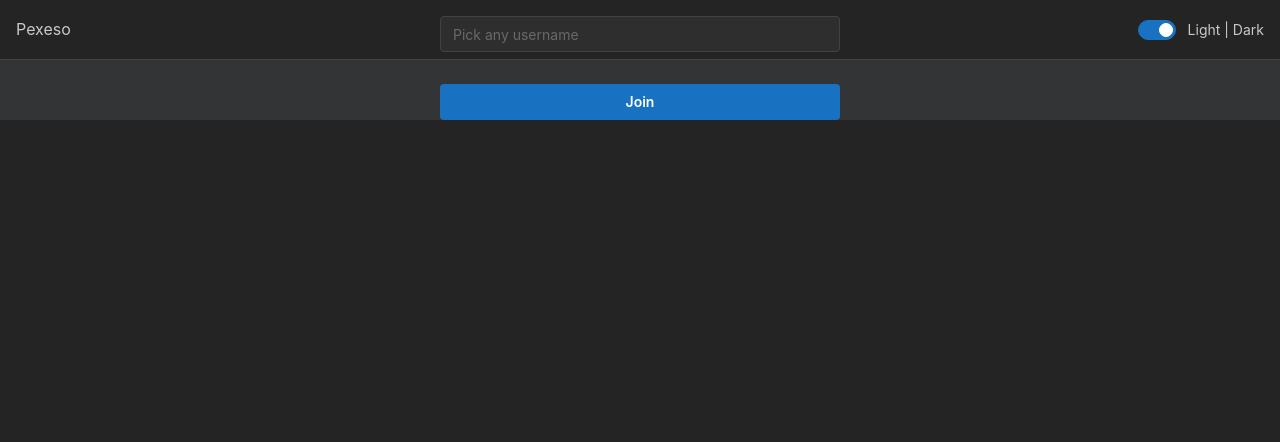
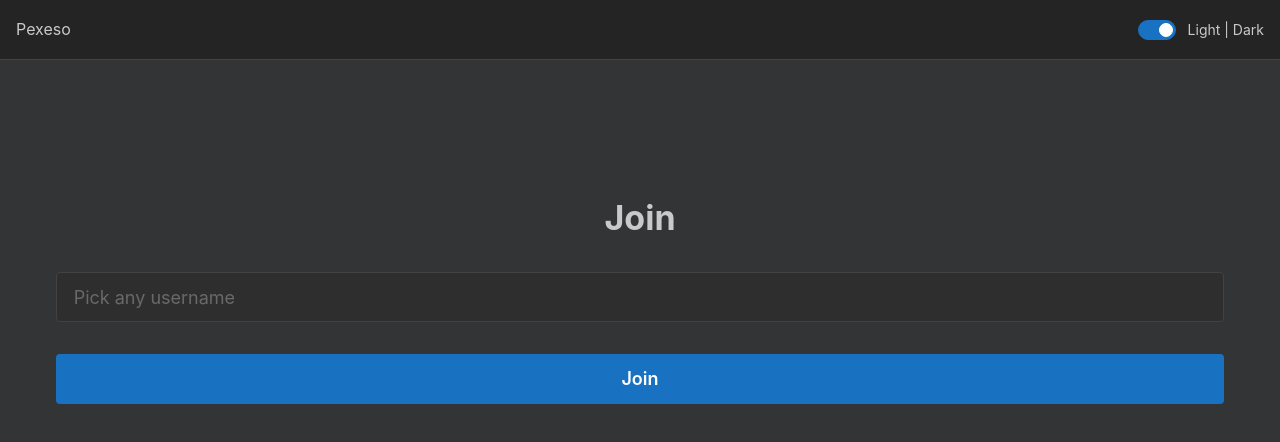
Before and after one commit to developer239/pexeso, a React (Vite) app in the folder apps/web/: page /lobby in a window 1280 px wide. Shown: the top 442 px of the page. Built offline with nearby package versions, Linux system fonts and the light colour scheme; no server answers.

Commit message:
fix: app layout

```diff
--- a/apps/web/src/App.tsx
+++ b/apps/web/src/App.tsx
@@ -1,8 +1,9 @@
 import '@mantine/core/styles.css'
-import { Box, Center, MantineProvider } from '@mantine/core'
+import { AppShell, Center, Container, MantineProvider } from '@mantine/core'
 import { QueryClient, QueryClientProvider } from '@tanstack/react-query'
 import React from 'react'
 import { Header } from 'src/components/Header'
+import { WebSocketProvider } from 'src/contexts/WebSocketContext'
 import { Router } from 'src/Router'
 import { theme } from 'src/theme'
 import 'src/global.css'
@@ -12,18 +13,20 @@ const queryClient = new QueryClient()
 export const App = () => (
   <React.StrictMode>
     <QueryClientProvider client={queryClient}>
-      <MantineProvider theme={theme}>
-        <Header />
-        <Center
-          maw="100%"
-          h="calc(100% - 60px)"
-          bg="var(--mantine-color-gray-light)"
-        >
-          <Box mt="-120px" maw="90%" w={400}>
-            <Router />
-          </Box>
-        </Center>
-      </MantineProvider>
+      <WebSocketProvider>
+        <MantineProvider theme={theme}>
+          <AppShell header={{ height: 60 }} padding="md">
+            <AppShell.Header>
+              <Header />
+            </AppShell.Header>
+            <AppShell.Main bg="var(--mantine-color-gray-light)">
+              <Container maw="1200" size="80%" style={{ paddingTop: '120px' }}>
+                <Router />
+              </Container>
+            </AppShell.Main>
+          </AppShell>
+        </MantineProvider>
+      </WebSocketProvider>
     </QueryClientProvider>
   </React.StrictMode>
 )
--- a/apps/web/src/components/AvailableGamesTable/index.tsx
+++ b/apps/web/src/components/AvailableGamesTable/index.tsx
@@ -17,7 +17,7 @@ export const AvailableGamesTable: FC<IProps> = ({ me }) => {
     body: games?.map((game) => [
       game.id,
       game.host.username,
-      `${game.players.length}/${game.maxPlayers}`,
+      `${game.players?.length || 0}/${game.maxPlayers}`,
       <Button
         key={game.id}
         variant="light"
--- a/apps/web/src/components/LoginForm/index.tsx
+++ b/apps/web/src/components/LoginForm/index.tsx
@@ -31,8 +31,9 @@ export const LoginForm = () => {
         onChange={(event) => setUsername(event.currentTarget.value)}
         required
         error={error?.message}
+        size="lg"
       />
-      <Button type="submit" fullWidth mt="xl">
+      <Button size="lg" type="submit" fullWidth mt="xl">
         Join
       </Button>
     </form>
--- /dev/null
+++ b/apps/web/src/contexts/WebSocketContext.tsx
@@ -0,0 +1,37 @@
+import React, {
+  createContext,
+  useContext,
+  useState,
+  useEffect,
+  FC,
+} from 'react'
+import { io, Socket } from 'socket.io-client'
+
+type WebSocketContextType = Socket | null
+
+const WebSocketContext = createContext<WebSocketContextType>(null)
+
+export const useWebSocket = (): WebSocketContextType =>
+  useContext(WebSocketContext)
+
+export const WebSocketProvider: FC<{ readonly children: React.ReactNode }> = ({
+  children,
+}) => {
+  const [socket, setSocket] = useState<Socket | null>(null)
+
+  useEffect(() => {
+    // TODO: set from config
+    const newSocket = io('http://localhost:8080/games')
+    setSocket(newSocket)
+
+    return () => {
+      newSocket.disconnect()
+    }
+  }, [])
+
+  return (
+    <WebSocketContext.Provider value={socket}>
+      {children}
+    </WebSocketContext.Provider>
+  )
+}
--- a/apps/web/src/hooks/useSocketMutation.ts
+++ b/apps/web/src/hooks/useSocketMutation.ts
@@ -1,5 +1,5 @@
 import { useCallback } from 'react'
-import { useWebSocket } from 'src/hooks/useWebSocket'
+import { useWebSocket } from 'src/contexts/WebSocketContext'
 
 export const useSocketMutation = <TRequest>(event: string) => {
   const socket = useWebSocket()
--- a/apps/web/src/hooks/useSocketQuery.ts
+++ b/apps/web/src/hooks/useSocketQuery.ts
@@ -1,7 +1,7 @@
 import { useQueryClient } from '@tanstack/react-query'
 import { useEffect } from 'react'
 import { Game, WebSocketEventEvent } from 'src/api/apiSchemas'
-import { useWebSocket } from 'src/hooks/useWebSocket'
+import { useWebSocket } from 'src/contexts/WebSocketContext'
 
 export const useSocketQuery = (userId: number | undefined) => {
   const queryClient = useQueryClient()
--- a/apps/web/src/hooks/useWebSocket.ts
+++ /dev/null
@@ -1,25 +0,0 @@
-import { useEffect, useRef } from 'react'
-import { io, Socket } from 'socket.io-client'
-
-const url = 'http://localhost:8080/games'
-
-export const useWebSocket = () => {
-  const socketRef = useRef<Socket>()
-
-  useEffect(() => {
-    // Initialize socket connection only if it doesn't exist
-    if (!socketRef.current) {
-      socketRef.current = io(url)
-    }
-
-    // Return the cleanup function
-    return () => {
-      if (socketRef.current) {
-        socketRef.current.disconnect()
-        socketRef.current = undefined
-      }
-    }
-  }, [])
-
-  return socketRef.current
-}
```
